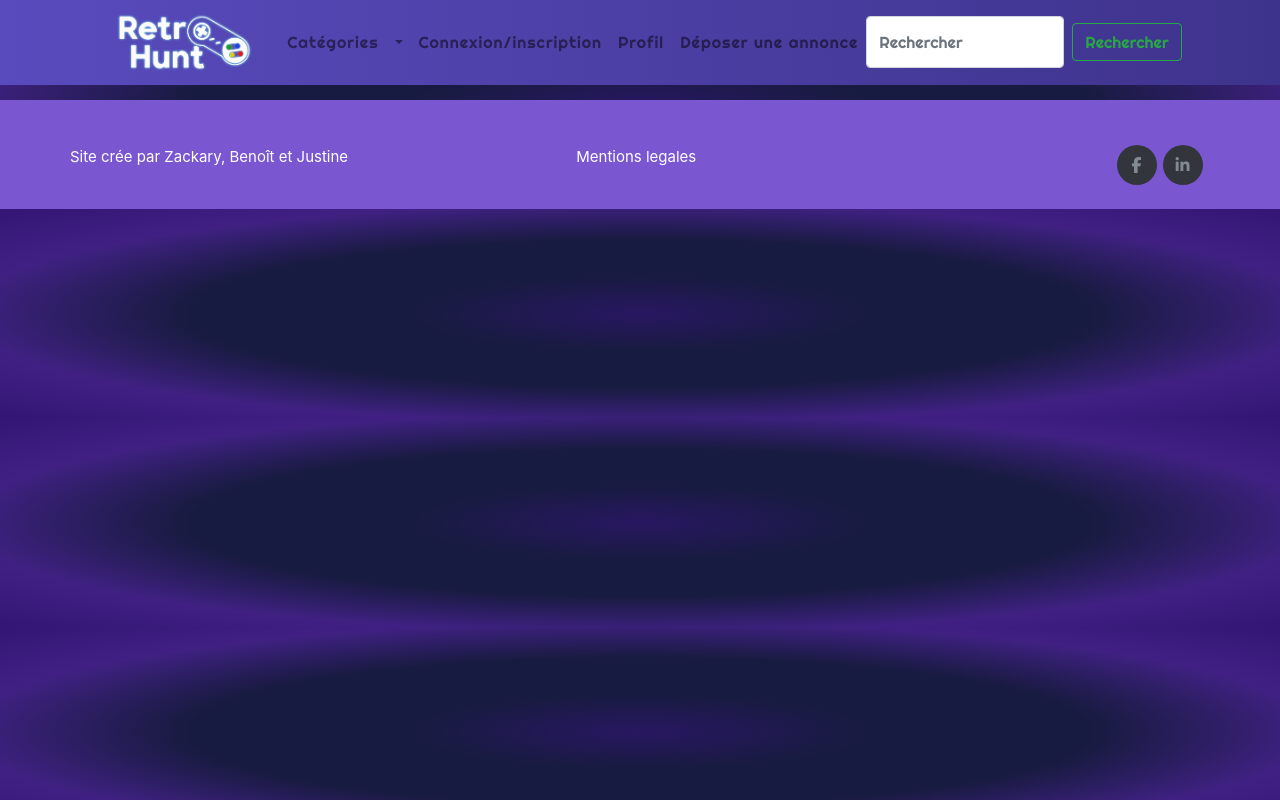
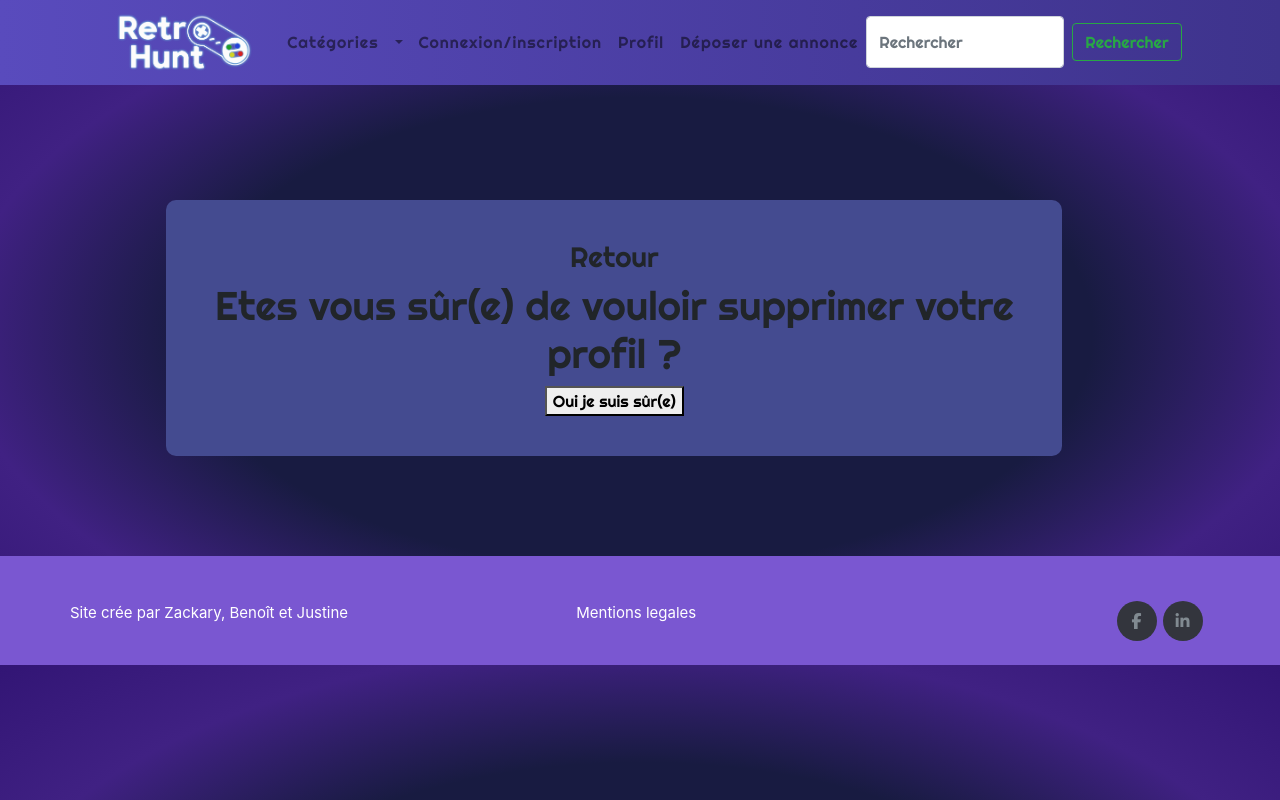
Before and after one commit to Zackary-Fon/RetroHunt, a React (Create React App) app: page /DeleteProfile in a window 1280 px wide. Built offline with nearby package versions, Linux system fonts and the light colour scheme.

Commit message:
SuppProfil

```diff
--- a/src/Pages/Catégorie/Categorie.js
+++ b/src/Pages/Catégorie/Categorie.js
@@ -1,5 +1,6 @@
 import React from "react";
 import {ObjectProduct} from "../../Rooting/const";
+import {Link} from "react-router-dom";
 
 const Categorie = ({match}) => {
     // recupérer category du produit
--- a/src/Pages/Profil/Profil.js
+++ b/src/Pages/Profil/Profil.js
@@ -1,4 +1,5 @@
 import React from "react";
+import {Link} from "react-router-dom";
 
 const Profil = () => {
 
@@ -10,7 +11,7 @@ const Profil = () => {
                 <div>
                     <p>Modifier mon profil</p>
                     <p>Me déconnecter</p>
-                    <p>Supprimer mon compte</p>
+                    <Link to="/DeleteProfile"><p>Supprimer mon compte</p></Link>
                 </div>
             </div>
             <div className="Infos">
--- /dev/null
+++ b/src/Pages/Profil/SupprimerProfil.js
@@ -0,0 +1,14 @@
+import React from "react";
+
+const SuppProfil = () =>{
+
+    return(
+        <div className="Card">
+            <h3>Retour</h3>
+            <h1>Etes vous sûr(e) de vouloir supprimer votre profil ?</h1>
+            <button>Oui je suis sûr(e)</button>
+        </div>
+    )
+}
+
+export default SuppProfil;
--- a/src/Rooting/const.js
+++ b/src/Rooting/const.js
@@ -12,6 +12,7 @@ import Super_Mario_Bros3 from "./ImagesProduits/Super_Mario_Bros3.jpg";
 import Sonic_The_Hedgehog2 from "./ImagesProduits/Sonic_The_Hedgehog2.jpg";
 import Zelda_Ocarina_Of_Time from "./ImagesProduits/Zelda_Ocarina_Of_Time.jpg";
 import AjouterAnnonce from "../Pages/AjouterAnnonce/AjouterAnnonce";
+import SuppProfil from "../Pages/Profil/SupprimerProfil";
 
 
 //tableau des routes
@@ -23,7 +24,8 @@ const tabRoutes = [
 {id:4, name:"Déposer une annonce", path:"/DeposerAnnonce", component:AjouterAnnonce},
 {id:5, name:"Product", path:"/Product/:id", component:Product},
 {id:6, name:"Search", path:"/Search", component:Search},
-{id:7, name:"Legal", path:"/Legal", component:Legal}
+{id:7, name:"Legal", path:"/Legal", component:Legal},
+{id:8, name:"SuppProfil", path:"/DeleteProfile", component:SuppProfil}
 ]
 export default tabRoutes;
 
```
